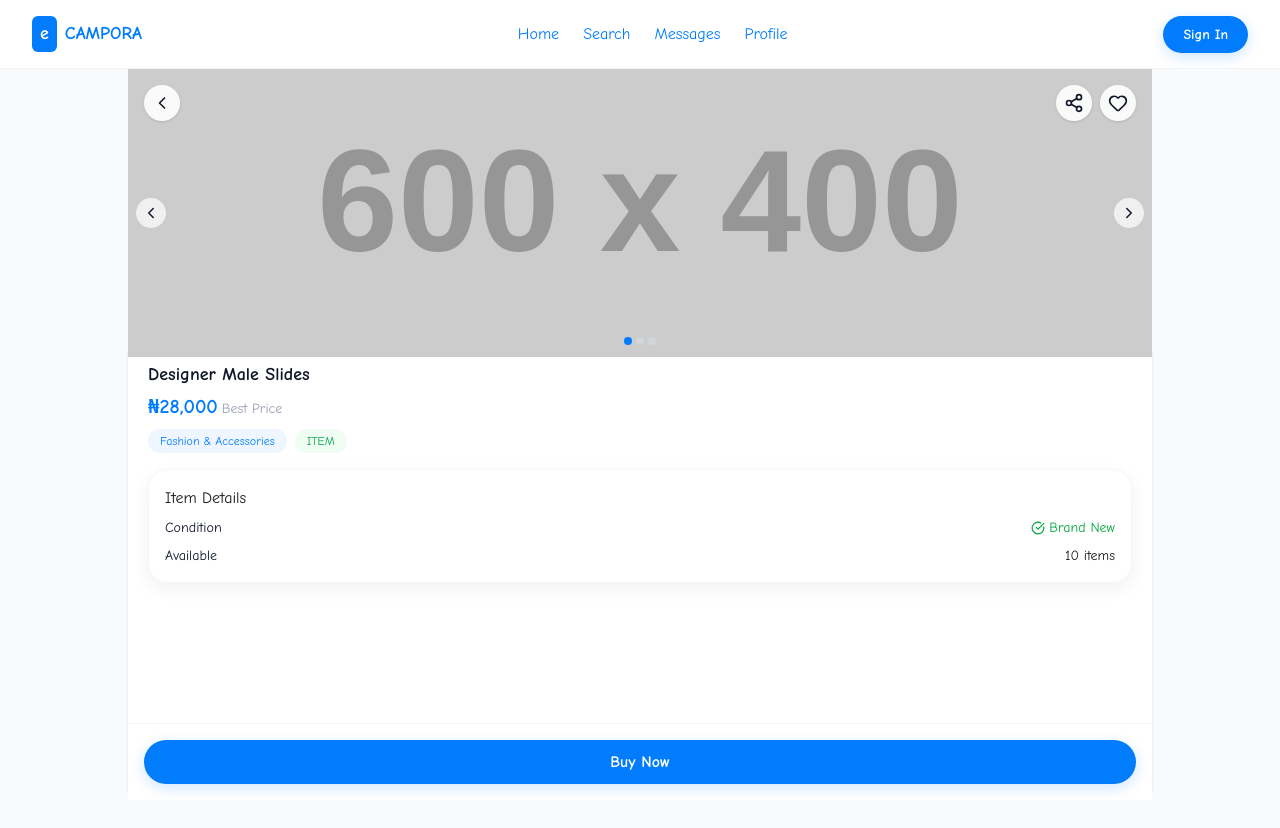
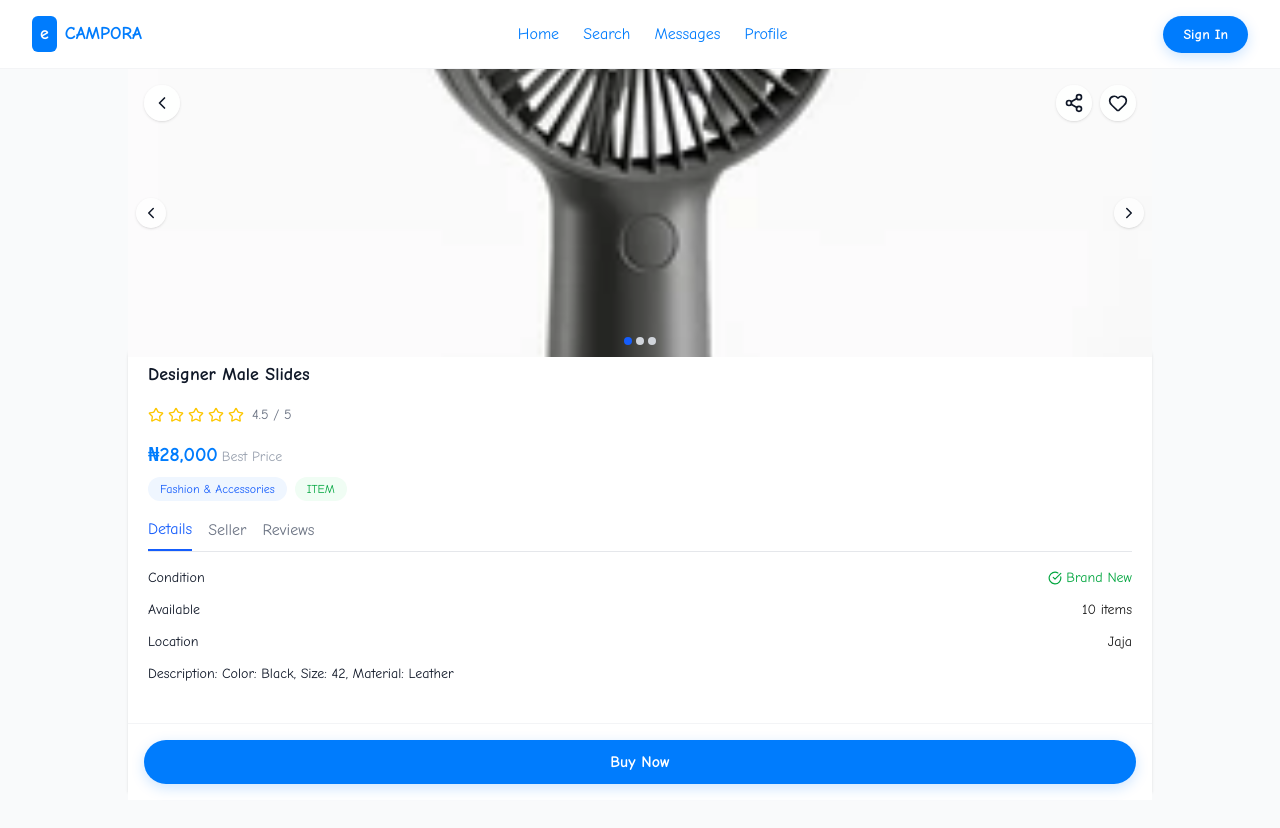
Before and after one commit to Kenny-204/Nexus, a Next.js app: page /home/goods/1 in a window 1280 px wide. Shown: the top 828 px of the page. Built offline with nearby package versions, Linux system fonts and the light colour scheme; no server answers.

Commit message:
polished the home and good page

```diff
--- a/package.json
+++ b/package.json
@@ -28,6 +28,7 @@
     "eslint": "^9",
     "eslint-config-next": "15.5.5",
     "tailwindcss": "^4",
-    "typescript": "^5"
+    "typescript": "^5",
+    "vercel": "^48.10.4"
   }
 }
--- a/src/app/(main)/home/goods/[id]/page.tsx
+++ b/src/app/(main)/home/goods/[id]/page.tsx
@@ -7,6 +7,7 @@ import {
   Share2,
   ChevronRight,
   CheckCircle,
+  Star,
 } from "lucide-react";
 
 interface GoodsDetailsProps {
@@ -16,6 +17,15 @@ interface GoodsDetailsProps {
   condition?: string;
   available?: number;
   images?: string[];
+  hostel?: string;
+  description?: string;
+  rating?: number; // rating for the product itself
+  seller?: {
+    name: string;
+    avatar: string;
+    rating?: number;
+    totalListings?: number;
+  };
 }
 
 const GoodsDetails: React.FC<GoodsDetailsProps> = ({
@@ -24,40 +34,48 @@ const GoodsDetails: React.FC<GoodsDetailsProps> = ({
   category = "Fashion & Accessories",
   condition = "Brand New",
   available = 10,
-  images = [
-    "https://via.placeholder.com/600x400?text=Product+1",
-    "https://via.placeholder.com/600x400?text=Product+2",
-    "https://via.placeholder.com/600x400?text=Product+3",
-  ],
+  images = ["/fan.webp", "/fan.webp", "/fan.webp"],
+  hostel = "Jaja",
+  description = "Color: Black, Size: 42, Material: Leather",
+  rating = 4.5,
+  seller = {
+    name: "John Doe",
+    avatar: "/fan.webp",
+    rating: 4.8,
+    totalListings: 15,
+  },
 }) => {
-  const [current, setCurrent] = useState(0);
+  const [currentImage, setCurrentImage] = useState(0);
+  const [activeTab, setActiveTab] = useState<"details" | "seller" | "reviews">(
+    "details"
+  );
 
-  const nextSlide = () => setCurrent((prev) => (prev + 1) % images.length);
+  const nextSlide = () => setCurrentImage((prev) => (prev + 1) % images.length);
   const prevSlide = () =>
-    setCurrent((prev) => (prev - 1 + images.length) % images.length);
+    setCurrentImage((prev) => (prev - 1 + images.length) % images.length);
 
   return (
-    <div className="min-h-screen bg-[var(--color-bg-muted)] flex flex-col">
+    <div className="min-h-screen bg-gray-50 flex flex-col">
       {/* Image Carousel */}
       <div className="relative w-full h-72 bg-gray-100 overflow-hidden">
         <img
-          src={images[current]}
+          src={images[currentImage]}
           alt={title}
           className="w-full h-full object-cover transition-transform duration-300"
         />
 
         {/* Top bar buttons */}
         <div className="absolute top-4 left-4 flex gap-2">
-          <button className="bg-white/90 rounded-full p-2 shadow-sm hover:bg-white transition">
+          <button className="bg-white/90 rounded-full p-2 shadow hover:bg-white transition">
             <ChevronLeft size={20} />
           </button>
         </div>
 
         <div className="absolute top-4 right-4 flex gap-2">
-          <button className="bg-white/90 rounded-full p-2 shadow-sm hover:bg-white transition">
+          <button className="bg-white/90 rounded-full p-2 shadow hover:bg-white transition">
             <Share2 size={20} />
           </button>
-          <button className="bg-white/90 rounded-full p-2 shadow-sm hover:bg-white transition">
+          <button className="bg-white/90 rounded-full p-2 shadow hover:bg-white transition">
             <Heart size={20} />
           </button>
         </div>
@@ -68,7 +86,7 @@ const GoodsDetails: React.FC<GoodsDetailsProps> = ({
             <div
               key={i}
               className={`w-2 h-2 rounded-full ${
-                i === current ? "bg-[var(--color-primary)]" : "bg-gray-300"
+                i === currentImage ? "bg-blue-600" : "bg-gray-300"
               }`}
             />
           ))}
@@ -77,31 +95,44 @@ const GoodsDetails: React.FC<GoodsDetailsProps> = ({
         {/* Navigation */}
         <button
           onClick={prevSlide}
-          className="absolute left-2 top-1/2 -translate-y-1/2 bg-white/70 p-1.5 rounded-full"
+          className="absolute left-2 top-1/2 -translate-y-1/2 bg-white/70 p-1.5 rounded-full shadow"
         >
           <ChevronLeft size={18} />
         </button>
         <button
           onClick={nextSlide}
-          className="absolute right-2 top-1/2 -translate-y-1/2 bg-white/70 p-1.5 rounded-full"
+          className="absolute right-2 top-1/2 -translate-y-1/2 bg-white/70 p-1.5 rounded-full shadow"
         >
           <ChevronRight size={18} />
         </button>
       </div>
 
       {/* Content */}
-      <div className="flex-1 bg-white rounded-t-2xl shadow-sm -mt-4 p-5">
-        <h1 className="text-lg font-semibold mb-1">{title}</h1>
-        <p className="text-[var(--color-primary)] text-xl font-bold mb-1">
+      <div className="flex-1 bg-white rounded-t-2xl shadow-sm -mt-4 p-5 space-y-4">
+        <h1 className="text-lg font-semibold">{title}</h1>
+
+        {/* Product Rating */}
+        <div className="flex items-center gap-2">
+          <div className="flex items-center gap-1">
+            {Array.from({ length: 5 }).map((_, i) => (
+              <Star
+                key={i}
+                size={16}
+                className={i < Math.round(rating) ? "text-yellow-400" : "text-gray-300"}
+              />
+            ))}
+          </div>
+          <span className="text-sm text-gray-500">{rating.toFixed(1)} / 5</span>
+        </div>
+
+        <p className="text-[var(--color-primary)] text-xl font-bold mb-2">
           ₦{price.toLocaleString()}
-          <span className="text-sm text-gray-400 font-normal ml-1">
-            Best Price
-          </span>
+          <span className="text-sm text-gray-400 font-normal ml-1">Best Price</span>
         </p>
 
         {/* Chips */}
-        <div className="flex items-center gap-2 mb-4 mt-2">
-          <span className="text-xs bg-blue-50 text-[var(--color-primary)] px-3 py-1 rounded-full">
+        <div className="flex items-center gap-2 flex-wrap">
+          <span className="text-xs bg-blue-50 text-blue-600 px-3 py-1 rounded-full">
             {category}
           </span>
           <span className="text-xs bg-green-50 text-green-600 px-3 py-1 rounded-full">
@@ -109,11 +140,26 @@ const GoodsDetails: React.FC<GoodsDetailsProps> = ({
           </span>
         </div>
 
-        {/* Item Details */}
-        <div className="card p-4 space-y-2">
-          <h2 className="font-medium text-[var(--color-text-dark)] mb-2">
-            Item Details
-          </h2>
+        {/* Tabs */}
+        <div className="flex gap-4 border-b border-gray-200 mb-4">
+          {["details", "seller", "reviews"].map((tab) => (
+            <button
+              key={tab}
+              className={`pb-2 font-medium ${
+                activeTab === tab
+                  ? "border-b-2 border-blue-600 text-blue-600"
+                  : "text-gray-500 hover:text-blue-600"
+              } transition`}
+              onClick={() => setActiveTab(tab as any)}
+            >
+              {tab.charAt(0).toUpperCase() + tab.slice(1)}
+            </button>
+          ))}
+        </div>
+
+        {/* Tab Content */}
+        {activeTab === "details" && (
+          <div className="space-y-3">
             <div className="flex items-center justify-between text-sm">
               <span>Condition</span>
               <div className="flex items-center gap-1 text-green-600 font-medium">
@@ -127,7 +173,44 @@ const GoodsDetails: React.FC<GoodsDetailsProps> = ({
                 {available} items
               </span>
             </div>
+            <div className="flex items-center justify-between text-sm">
+              <span>Location</span>
+              <span className="font-medium text-[var(--color-text-dark)]">{hostel}</span>
             </div>
+            <div className="text-sm mt-2">
+              <span className="font-medium">Description: </span>
+              <span>{description}</span>
+            </div>
+          </div>
+        )}
+
+        {activeTab === "seller" && (
+          <div className="flex items-center gap-4 bg-gray-50 p-4 rounded-lg shadow-sm">
+            <img
+              src={seller.avatar}
+              alt={seller.name}
+              className="w-14 h-14 rounded-full object-cover"
+            />
+            <div className="flex-1">
+              <p className="font-semibold">{seller.name}</p>
+              {seller.rating && (
+                <p className="text-sm text-gray-500">{seller.rating} ★ rating</p>
+              )}
+              {seller.totalListings && (
+                <p className="text-sm text-gray-500">{seller.totalListings} listings</p>
+              )}
+            </div>
+            <button className="text-blue-600 text-sm font-medium border border-blue-600 px-3 py-1 rounded hover:bg-blue-50">
+              Message
+            </button>
+          </div>
+        )}
+
+        {activeTab === "reviews" && (
+          <div className="text-sm text-gray-500">
+            No reviews yet.
+          </div>
+        )}
       </div>
 
       {/* Bottom Buy Now Button */}
--- a/src/app/(main)/home/goods/page.tsx
+++ b/src/app/(main)/home/goods/page.tsx
@@ -1,4 +1,4 @@
-import { Search, Smartphone, Shirt, Briefcase, Grid } from "lucide-react";
+import { Search, Smartphone, Shirt, Briefcase, Grid, Star, Heart } from "lucide-react";
 import Image from "next/image";
 import Link from "next/link";
 
@@ -10,35 +10,80 @@ const categories = [
 ];
 
 const recommended = [
-  {
-    id: 1,
-    title: "Designer Male Slides",
-    price: "₦28,000",
-    image: "/images/slides.jpg",
-    location: "Unilag",
-    tag: "ITEM",
-  },
-  {
-    id: 2,
-    title: "Stainless Steel Necklace & Earrings Set",
-    price: "₦3,000",
-    image: "/images/necklace.jpg",
-    location: "Unilag",
-    tag: "ITEM",
-  },
+  { id: 1, title: "Designer Male Slides", price: "₦28,000", image: "/fan.webp", hostel: "Jaja", tag: "ITEM" },
+  { id: 2, title: "Stainless Steel Necklace & Earrings Set", price: "₦3,000", image: "/fan.webp", hostel: "Ogun", tag: "ITEM" },
 ];
 
 const featured = [
-  { id: 3, title: "Two Piece Available", price: "₦12,000" },
-  { id: 4, title: "Stock Jeans Available", price: "₦15,000" },
+  { id: 3, title: "Two Piece Available", price: "₦12,000", image: "/fan.webp", hostel: "Yaba", tag: "FEATURED" },
+  { id: 4, title: "Stock Jeans Available", price: "₦15,000", image: "/fan.webp", hostel: "Baba-Tunde", tag: "FEATURED" },
+];
+
+const newListings = [
+  { id: 5, title: "Casual Sneakers", price: "₦20,000", image: "/fan.webp", hostel: "Jaja", tag: "NEW" },
+  { id: 6, title: "Leather Bag", price: "₦18,000", image: "/fan.webp", hostel: "Ogun", tag: "NEW" },
+  { id: 7, title: "Smartwatch Series 5", price: "₦45,000", image: "/fan.webp", hostel: "Yaba", tag: "NEW" },
+  { id: 8, title: "Denim Jacket", price: "₦22,000", image: "/fan.webp", hostel: "Baba-Tunde", tag: "NEW" },
 ];
 
 export default function Page() {
+  const renderCard = (item: typeof recommended[0]) => (
+    <Link
+      href={`goods/${item.id}`}
+      key={item.id}
+      className="flex-shrink-0 w-48 bg-white rounded-xl shadow-sm overflow-hidden snap-start"
+    >
+      <div className="relative">
+        <Image
+          src={item.image}
+          alt={item.title}
+          width={192}
+          height={120}
+          className="object-cover w-full h-32"
+        />
+        <span className="absolute top-2 right-2 bg-blue-600 text-white text-[10px] px-2 py-1 rounded-md">
+          {item.tag}
+        </span>
+      </div>
+      <div className="p-2">
+        <h3 className="text-sm font-semibold text-gray-800 truncate">{item.title}</h3>
+        <p className="text-blue-600 text-sm font-medium">{item.price}</p>
+        <p className="text-xs text-gray-500">{item.hostel}</p>
+      </div>
+    </Link>
+  );
+
+  const renderGridCard = (item: typeof featured[0]) => (
+    <Link
+      href={`/goods/${item.id}`}
+      key={item.id}
+      className="bg-white rounded-xl shadow-sm overflow-hidden"
+    >
+      <div className="relative">
+        <Image
+          src={item.image}
+          alt={item.title}
+          width={192}
+          height={120}
+          className="object-cover w-full h-32"
+        />
+        <span className="absolute top-2 right-2 bg-blue-600 text-white text-[10px] px-2 py-1 rounded-md">
+          {item.tag}
+        </span>
+      </div>
+      <div className="p-2">
+        <h3 className="text-sm font-semibold text-gray-800 truncate">{item.title}</h3>
+        <p className="text-blue-600 text-sm font-medium">{item.price}</p>
+        <p className="text-xs text-gray-500">{item.hostel}</p>
+      </div>
+    </Link>
+  );
+
   return (
     <main className="pb-20">
-      {/* Top Nav / Header */}
-      <header className="flex items-center justify-between p-4">
-        <h1 className="text-xl font-bold text-blue-600">Campora</h1>
+      {/* Mobile Header */}
+      <header className="flex items-center justify-between p-4 md:hidden">
+        <h1 className="text-xl font-bold text-blue-600">Nexus</h1>
         <button className="p-2 rounded-full bg-blue-50">
           <svg
             xmlns="http://www.w3.org/2000/svg"
@@ -57,8 +102,8 @@ export default function Page() {
         </button>
       </header>
 
-      {/* Search Bar */}
-      <div className="px-4">
+      {/* Search */}
+      <div className="px-4 mt-4">
         <div className="flex items-center gap-2 bg-gray-100 rounded-full p-3">
           <Search className="text-gray-400" size={18} />
           <input
@@ -72,10 +117,7 @@ export default function Page() {
       {/* Categories */}
       <section className="flex justify-between px-6 mt-6">
         {categories.map(({ icon: Icon, label }) => (
-          <div
-            key={label}
-            className="flex flex-col items-center text-sm text-gray-600"
-          >
+          <div key={label} className="flex flex-col items-center text-sm text-gray-600">
             <div className="p-3 rounded-full bg-blue-50 text-blue-600">
               <Icon size={20} />
             </div>
@@ -84,79 +126,31 @@ export default function Page() {
         ))}
       </section>
 
-      {/* Recommended */}
+      {/* Recommended (horizontal scroll) */}
       <section className="mt-8 px-4">
         <h2 className="font-semibold text-gray-800 flex items-center gap-2">
-          <span className="text-blue-600">♥</span> Recommended for you
+          <Heart className="text-blue-600" size={18} /> Recommended for you
         </h2>
-
-        <div className="flex gap-4 overflow-x-auto mt-4 pb-2">
-          {recommended.map((item) => (
-            <Link
-              href={`/goods/${item.id}`}
-              key={item.id}
-              className="min-w-[180px] bg-white rounded-xl shadow-sm overflow-hidden"
-            >
-              <div className="relative">
-                <Image
-                  src={item.image}
-                  alt={item.title}
-                  width={180}
-                  height={120}
-                  className="object-cover w-full h-32"
-                />
-                <span className="absolute top-2 right-2 bg-blue-600 text-white text-[10px] px-2 py-1 rounded-md">
-                  {item.tag}
-                </span>
-              </div>
-              <div className="p-2">
-                <h3 className="text-sm font-semibold text-gray-800 truncate">
-                  {item.title}
-                </h3>
-                <p className="text-blue-600 text-sm font-medium">
-                  {item.price}
-                </p>
-                <p className="text-xs text-gray-500">{item.location}</p>
-              </div>
-            </Link>
-          ))}
+        <div className="flex gap-4 overflow-x-auto mt-4 pb-2 snap-x snap-mandatory">
+          {recommended.map(renderCard)}
         </div>
       </section>
 
-      {/* Featured */}
+      {/* New Listings (grid) */}
       <section className="mt-8 px-4">
-        <h2 className="font-semibold text-gray-800">Featured Listings</h2>
-        <div className="flex gap-4 overflow-x-auto mt-4 pb-2">
-          {featured.map((item) => (
-            <div
-              key={item.id}
-              className="min-w-[150px] bg-white rounded-xl shadow-sm p-3"
-            >
-              <h3 className="text-sm font-semibold text-gray-800">
-                {item.title}
-              </h3>
-              <p className="text-blue-600 text-sm font-medium">{item.price}</p>
-            </div>
-          ))}
+        <h2 className="font-semibold text-gray-800 flex items-center gap-2 mb-4">
+          <Star className="text-blue-600" size={20} /> New Listings
+        </h2>
+        <div className="grid grid-cols-2 sm:grid-cols-3 md:grid-cols-4 gap-4">
+          {newListings.map(renderGridCard)}
         </div>
       </section>
 
-      {/* New Listings */}
+      {/* Featured Listings (grid) */}
       <section className="mt-8 px-4 mb-20">
-        <h2 className="font-semibold text-gray-800">New Listings</h2>
-        <div className="grid grid-cols-2 gap-4 mt-4">
-          {[...Array(4)].map((_, i) => (
-            <div
-              key={i}
-              className="bg-white rounded-xl shadow-sm p-3 h-40 flex flex-col justify-between"
-            >
-              <div className="bg-gray-100 h-24 rounded-lg"></div>
-              <h3 className="text-sm font-semibold text-gray-800">
-                Product {i + 1}
-              </h3>
-              <p className="text-blue-600 text-sm font-medium">₦{i + 1}0,000</p>
-            </div>
-          ))}
+        <h2 className="font-semibold text-gray-800 mb-4">Featured Listings</h2>
+        <div className="grid grid-cols-2 sm:grid-cols-3 md:grid-cols-4 gap-4">
+          {featured.map(renderGridCard)}
         </div>
       </section>
     </main>
--- a/src/app/(main)/layout.tsx
+++ b/src/app/(main)/layout.tsx
@@ -7,8 +7,7 @@ export default function Layout({
   children: React.ReactNode;
 }>) {
   return (
-    <html lang="en">
-      <body className="flex flex-col min-h-screen">
+    <>
       <header>
         <TopNav />
       </header>
@@ -16,7 +15,6 @@ export default function Layout({
         <div className="max-w-5xl mx-auto">{children}</div>
       </main>
       <BottomNav />
-      </body>
-    </html>
+    </>
   );
 }
--- a/src/components/BottomNav.tsx
+++ b/src/components/BottomNav.tsx
@@ -18,6 +18,7 @@ export default function BottomNav() {
     <nav className="fixed bottom-0 left-0 w-full lg:hidden border-t border-gray-200 bg-white/80 backdrop-blur-md">
       <ul className="flex justify-around">
         {navItems.map(({ href, label, icon: Icon }) => {
+
           const active = pathname === href;
           return (
             <li key={href}>
@@ -37,9 +38,8 @@ export default function BottomNav() {
                   className={`z-10 ${active ? "text-blue-600" : "text-gray-500"}`}
                 />
                 <p
-                  className={`text-xs mt-1 z-10 ${
-                    active ? "text-blue-600 font-medium" : "text-gray-500"
-                  }`}
+                  className={`text-xs mt-1 z-10 ${active ? "text-blue-600 font-medium" : "text-gray-500"
+                    }`}
                 >
                   {label}
                 </p>
```
Also changed, not shown: 2 other files (tests, documents, lock files or other folders). Lines whose indentation alone changed are shown as unchanged.
